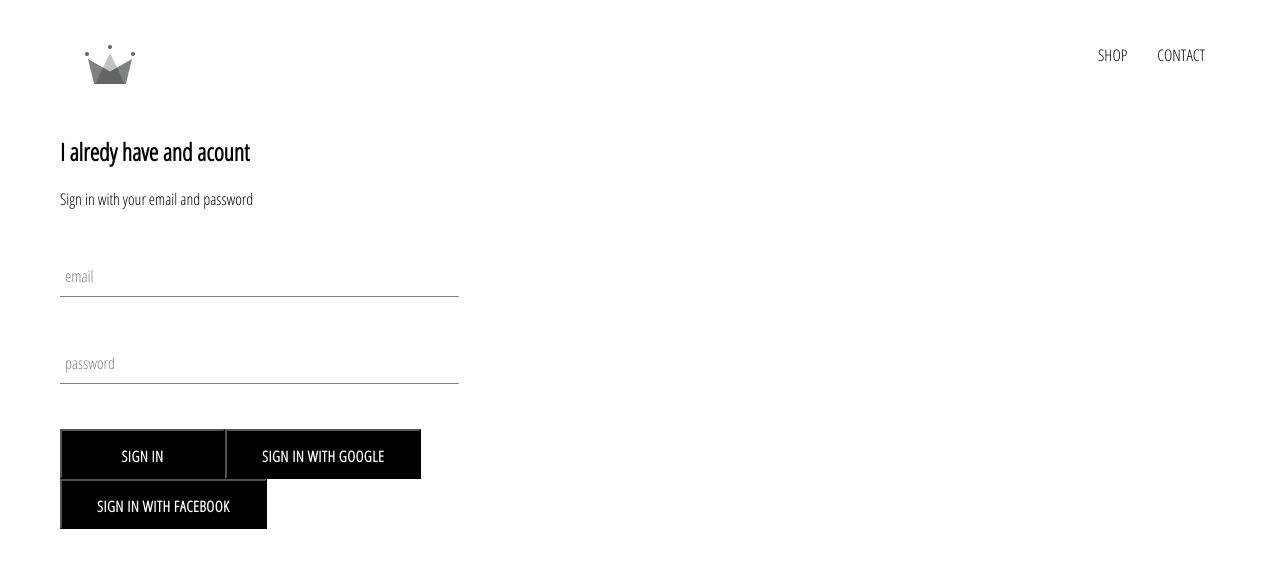
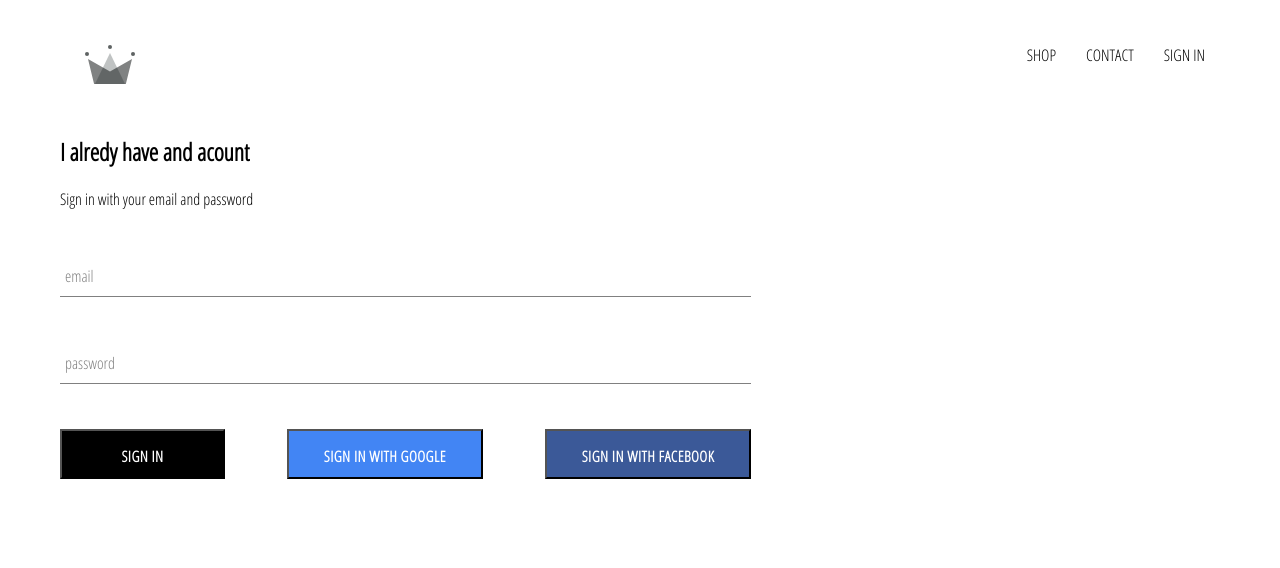
Before and after one commit to AmitAbuksis/clothing-shop, a React (Create React App) app: page /signin in a window 1280 px wide. Shown: the top 568 px of the page. Built offline with nearby package versions, Linux system fonts and the light colour scheme; no server answers.

Commit message:
preform sign in and sign out using google and facebook account's

```diff
--- a/src/App.css
+++ b/src/App.css
@@ -7,3 +7,7 @@
     text-decoration: none;
     color: black;
 }
+
+* {
+    box-sizing: border-box;
+}
--- a/src/App.js
+++ b/src/App.js
@@ -3,15 +3,37 @@
 import ShopPage from './pages/shop/ShopPage';
 import Header from './components/header/Header';
 import SignInAndSignUp from './pages/sign-in-sign-up-page/SignInAndSignUp';
-
+import { auth } from './firebase/firebaseUtils';
 import { Switch, Route } from 'react-router-dom';
 
 import './App.css';
 
-function App() {
+class App extends React.Component {
+
+  constructor() {
+    super();
+    this.state = {
+      currentUser: null
+    }
+  }
+
+  unSubscribeFromAuth = null ;
+
+  componentDidMount() {
+    this.unSubscribeFromAuth = auth.onAuthStateChanged(user => {
+      this.setState({currentUser: user});
+    });
+  }
+
+  componentWillUnmount() {
+    this.unSubscribeFromAuth();
+  }
+
+
+  render() {
     return (
       <div>
-      <Header />
+        <Header currentUser={this.state.currentUser}/>
         <Switch>
           <Route path='/' component={HomePage} exact/>
           <Route path='/shop' component={ShopPage} />
@@ -20,4 +42,6 @@
       </div>
     );
   }
+
+}
 export default App;
--- a/src/components/custom-button/CustomButton.jsx
+++ b/src/components/custom-button/CustomButton.jsx
@@ -2,9 +2,12 @@
 
 import './custom-button.scss';
 
-const CustomButton = ({ children, ...otherProps }) => {
+const CustomButton = ({ children, isGoogleSignIN, isFacebookSignIn,  ...otherProps }) => {
     return (
-        <button className="custom-button" {...otherProps}>
+        <button className={`
+        ${isGoogleSignIN ? 'google-sign-in' : ''}
+        ${isFacebookSignIn ? 'facebook-sign-in' : ''}
+         custom-button`} {...otherProps}>
             {children}
         </button>
     )
--- a/src/components/custom-button/custom-button.scss
+++ b/src/components/custom-button/custom-button.scss
@@ -18,4 +18,24 @@
         color: black;
         border: 1px solid black;
     }
+
+    &.google-sign-in {
+        background-color: #4285f4;
+        color: white;
+
+        &:hover {
+            background-color: #357ae8;
+            border: none;
+        }
+    }
+
+    &.facebook-sign-in {
+        background-color: #3b5998;
+        color: white;
+
+        &:hover {
+            background-color: #8b9dc3;
+            border: none;
+        }
+    }
 }
--- a/src/components/header/Header.jsx
+++ b/src/components/header/Header.jsx
@@ -1,9 +1,11 @@
 import React from 'react';
 import { Link } from 'react-router-dom';
 import { ReactComponent as Logo} from '../../assets/original.svg';
+import { auth } from '../../firebase/firebaseUtils';
+
 import './header.scss';
 
-const Header = () => {
+const Header = ({ currentUser }) => {
     return (
         <div className="header">
             <Link className="logo-container" to="/">
@@ -12,6 +14,10 @@
             <div className="options">
                 <Link className="option" to="/shop">SHOP</Link>
                 <Link className="option" to="/shop">CONTACT</Link>
+                {currentUser ?
+                    <div className='option' onClick={() => auth.signOut()}>SIGN OUT</div>
+                    :
+                    <Link className='option' to="/signin">SIGN IN</Link> }
             </div>
         </div>
     )
--- a/src/components/header/header.scss
+++ b/src/components/header/header.scss
@@ -20,6 +20,7 @@
 
         .option {
             padding: 10px 15px;
+            cursor: pointer;
         }
     }
 }
--- a/src/components/sign-in/SignIn.jsx
+++ b/src/components/sign-in/SignIn.jsx
@@ -49,10 +49,11 @@
                         handleChange={this.handleChange}
                         label="password"
                     required />
-
-                    <CustomButton type="submit"> Sign In </CustomButton>
-                    <CustomButton onClick={signInWithGoogle}> Sign In With Google</CustomButton>
-                    <CustomButton onClick={signInWithFacebook}> Sign In With Facebook</CustomButton>
+                    <div className="buttons">
+                        <CustomButton type="submit"> Sign In </CustomButton>
+                        <CustomButton onClick={signInWithGoogle} isGoogleSignIN> Sign In With Google</CustomButton>
+                        <CustomButton onClick={signInWithFacebook} isFacebookSignIn> Sign In With Facebook</CustomButton>
+                    </div>
                 </form>
             </div>
         )
--- a/src/components/sign-in/sign-in.scss
+++ b/src/components/sign-in/sign-in.scss
@@ -1,9 +1,14 @@
 .sign-in {
-    width: 30vw;
+    width: 54vw;
     display: flex;
     flex-direction: column;
 
     .title {
         margin: 10px 0;
     }
+
+    .buttons {
+        display: flex;
+        justify-content: space-between;
+    }
 }
```
Lines whose indentation alone changed are shown as unchanged.
